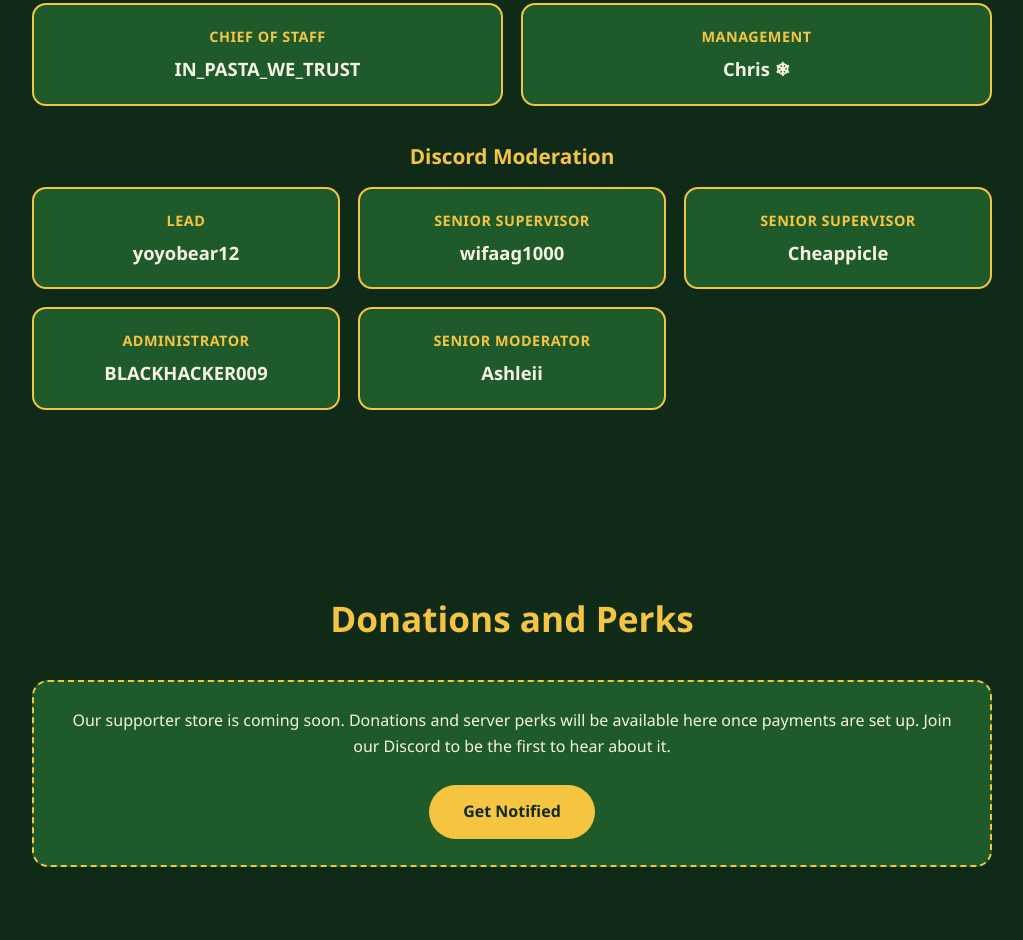
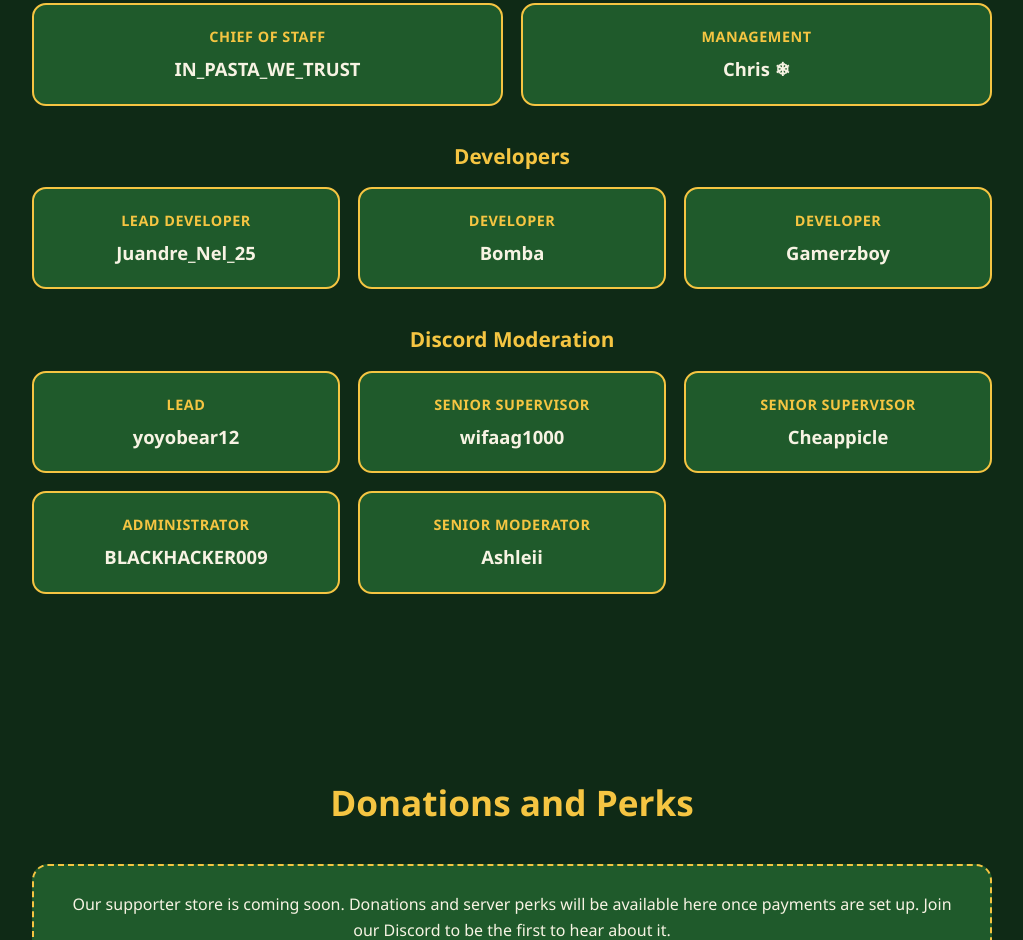
Before and after one commit to juandrenel25-hue/countryline-site, a plain HTML site: page index.html in a window 1280 px wide. Shown: the part 2267-3207 px from the top of the page, without its empty margins (128-1151 px from the left). Drawn offline with Linux system fonts and the light colour scheme.

Commit message:
Update index.html

```diff
--- a/index.html
+++ b/index.html
@@ -95,6 +95,13 @@
     <div class="staff reveal"><div class="role">Management</div><div class="name">Chris ❄</div></div>
   </div>
 
+  <h3 class="group-title reveal">Developers</h3>
+  <div class="grid">
+<div class="staff reveal"><div class="role">Lead Developer</div><div class="name">Juandre_Nel_25</div></div>
+<div class="staff reveal"><div class="role">Developer</div><div class="name">Bomba</div></div>
+<div class="staff reveal"><div class="role">Developer</div><div class="name">Gamerzboy</div></div>
+  </div>
+
   <h3 class="group-title reveal">Discord Moderation</h3>
   <div class="grid">
     <div class="staff reveal"><div class="role">Lead</div><div class="name">yoyobear12</div></div>
```
